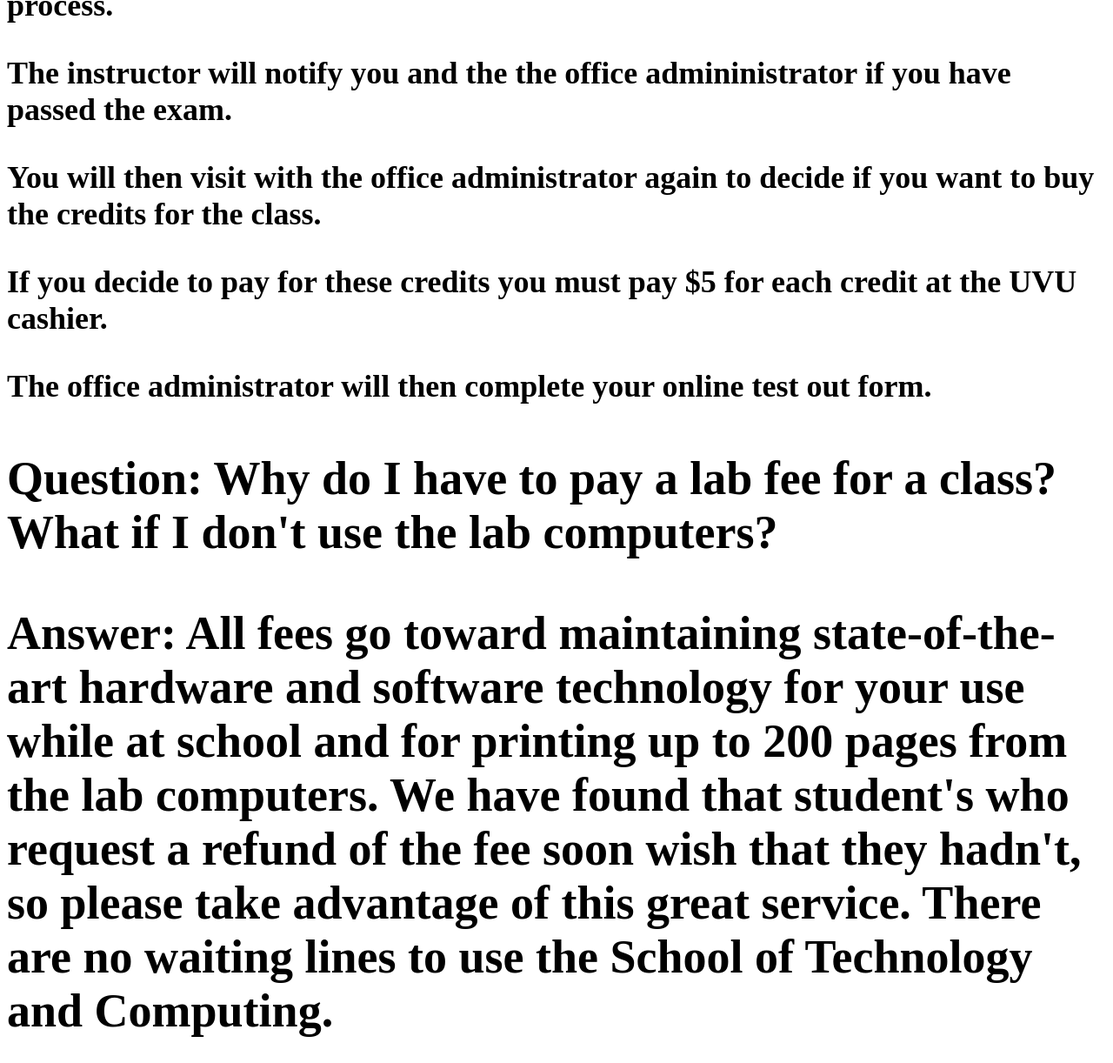
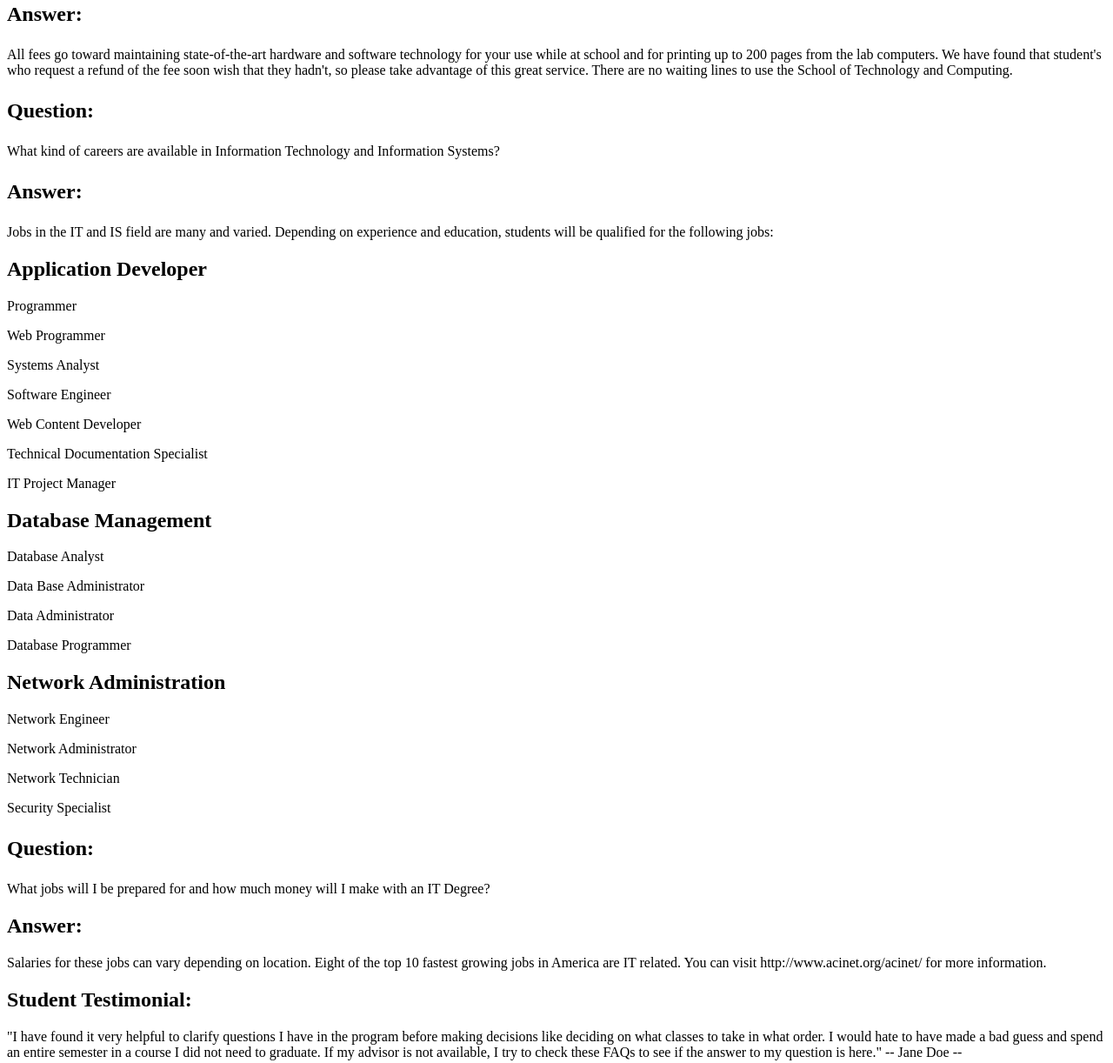
Before and after one commit to stevvr/webdevpraktes, a plain HTML site: page index.HTML in a window 1280 px wide. Shown: the part 897-2119 px from the top of the page at 87% size. Drawn offline with Linux system fonts and the light colour scheme.

Commit message:
index.HTML

```diff
--- a/index.HTML
+++ b/index.HTML
@@ -7,7 +7,7 @@
 
 <body >
 
-Information Systems & Technology FAQs
+<h2>Information Systems & Technology FAQs</h2>
 
 <p>The IS&T Department is in the process of developing a comprehensive list of frequently
 asked questions and answers for our students.   If you don't see an answer to your question
@@ -15,18 +15,18 @@ below please email your question to the IS&T advisor: Candace Lavaka -
 candace.lavaka@uvu.edu.</p>
 
 
-<h2><p>Question: How is IS/IT different from Computer Science?</p>
+<h2><p>Question:</h2> How is IS/IT different from Computer Science?</p>
 
-<oi><p>Answer: To be sure there is a degree of overlap between these disciplines.
+<h2><p>Answer:</h2> To be sure there is a degree of overlap between these disciplines.
 Both study computer hardware and software. Computer Science studies in depth the internal
 operations of computers and the development of systems software to make computers easy to use.
 IS/IT, on the other hand, is concerned more with the users and business uses of computers than
 with the computers themselves. IS/IT requires a moderate-level of programming and a little
 hardware knowledge; however, its primary focus is on using the technology to meet business needs.</p>
 
-<h2><p>Question: How can I test out of a class for which I already know the content?</p>
+<h2><p>Question:</h2> How can I test out of a class for which I already know the content?</p>
 
-<oi><p>Answer: Follow this process:</p>
+<h2><p>Answer:</h2> Follow this process:</p>
 
 <p>Go to the IS&T Department office in CS 601 and visit with the IS&T office administrator, Cheryl Levi,
 and ask her to complete the request for test out online form.</p>
@@ -50,10 +50,10 @@ and ask her to complete the request for test out online form.</p>
 
 
 
-<h2><p>Question: Why do I have to pay a lab fee for a class? What if I don't use the lab computers?</p>
+<h2><p>Question:</p></h2> Why do I have to pay a lab fee for a class? What if I don't use the lab computers?</p>
 
 
-<oi><p>Answer: All fees go toward maintaining state-of-the-art hardware and software technology
+<h2><p>Answer:</h2> All fees go toward maintaining state-of-the-art hardware and software technology
 for your use while at school and for printing up to 200 pages from the lab computers.
 We have found that student's who request a refund of the fee soon wish that they hadn't,
 so please take advantage of this great service. There are no waiting lines to use the
@@ -61,49 +61,49 @@ School of Technology and Computing.</p>
 
 </body>
 <body>
-<h2><p>Question: What kind of careers are available in Information Technology and Information Systems?</p>
+<h2><p>Question:</h2> What kind of careers are available in Information Technology and Information Systems?</p>
 
-<p>Answer:  Jobs in the IT and IS field are many and varied. Depending on experience and education,
+<h2><p>Answer:</h2>  Jobs in the IT and IS field are many and varied. Depending on experience and education,
 students will be qualified for the following jobs:
 
-Application Developer
+<h2>Application Developer</h2>
 
-	Programmer
-	Web Programmer
-	Systems Analyst
-	Software Engineer
-	Web Content Developer
-	Technical Documentation Specialist
-	IT Project Manager
+	<p>Programmer</p>
+	<p>Web Programmer</p>
+	<p>Systems Analyst</p>
+	<p>Software Engineer</p>
+	<p>Web Content Developer</p>
+	<p>Technical Documentation Specialist</p>
+	<p>IT Project Manager</p>
 
-Database Management
+<h2>Database Management</h2>
 
 
-	Database Analyst
-	Data Base Administrator
-	Data Administrator
-	Database Programmer
+	Database Analyst</p>
+	Data Base Administrator</p>
+	Data Administrator</p>
+	Database Programmer</p>
 
-Network Administration
+<h2>Network Administration</h2>
 
-	Network Engineer
-	Network Administrator
-	Network Technician
+	<p>Network Engineer</p>
+	<p>Network Administrator</p>
+	<p>Network Technician</p>
 	Security Specialist
 
-<h2><p>Question: What jobs will I be prepared for and how much money will I make with an IT Degree?</p>
+<h2><p>Question:</h2> What jobs will I be prepared for and how much money will I make with an IT Degree?</p>
 
 
-<oi><p>Answer:  Salaries for these jobs can vary depending on location.
+<oi><p><h2>Answer:</h2>  Salaries for these jobs can vary depending on location.
 Eight of the top 10 fastest growing jobs in America are IT related.
 You can visit http://www.acinet.org/acinet/ for more information.</p>
 
-Student Testimonial:
+<h2>Student Testimonial:</h2>
 
-"I have found it very helpful to clarify questions I have in the program before making decisions
+<p>"I have found it very helpful to clarify questions I have in the program before making decisions
 like deciding on what classes to take in what order.  I would hate to have made a bad guess and
 spend an entire semester in a course I did not need to graduate.  If my advisor is not available,
-I try to check these FAQs to see if the answer to my question is here." -- Jane Doe --
+I try to check these FAQs to see if the answer to my question is here." -- Jane Doe --</p>
 
 
 </body>
```
